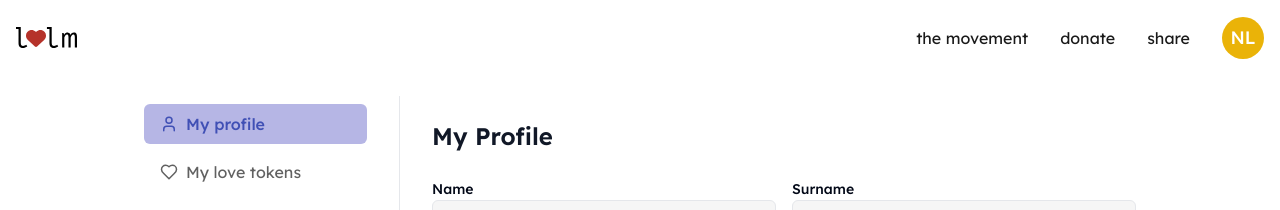
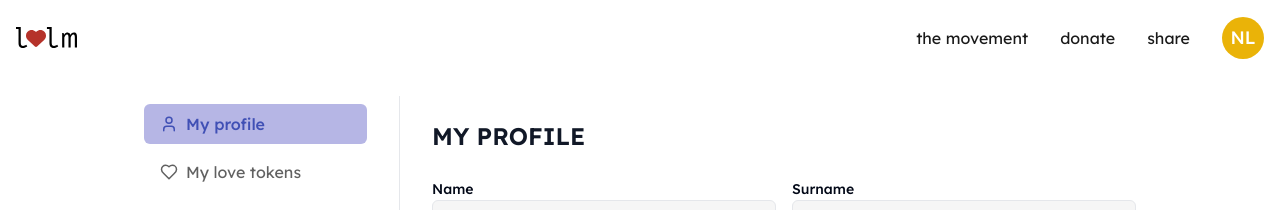
Before and after one commit to Love-Language-Model/love-languege-model-web, a React (Vite) app: page /profile in a window 1280 px wide. Shown: the top 210 px of the page. Built offline with nearby package versions, Linux system fonts and the light colour scheme.

Commit message:
fix: profile title

```diff
--- a/src/pages/ProfileInfo.tsx
+++ b/src/pages/ProfileInfo.tsx
@@ -6,7 +6,7 @@ import { Select } from '@/components/ui/select';
 const ProfileInfo = () => {
   return (
     <div className="space-y-6">
-      <h1 className="text-2xl font-semibold text-gray-900">My Profile</h1>
+      <h1 className="text-2xl font-semibold text-gray-900">MY PROFILE</h1>
       <form className="space-y-6">
         <div className="flex flex-col md:flex-row gap-4">
           <div className="flex-1">
```
